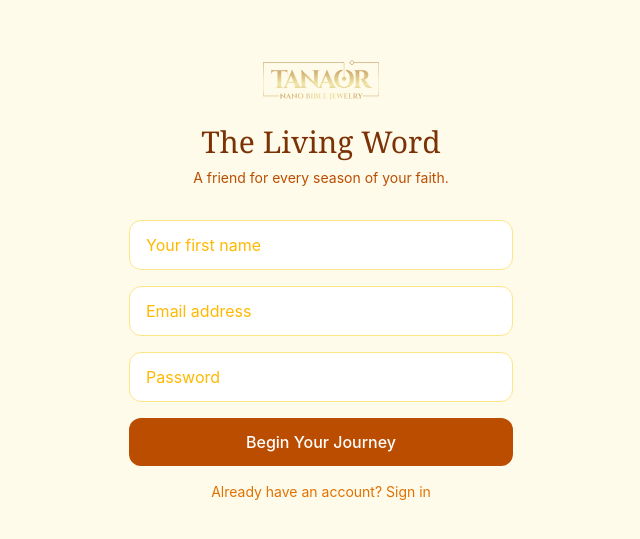
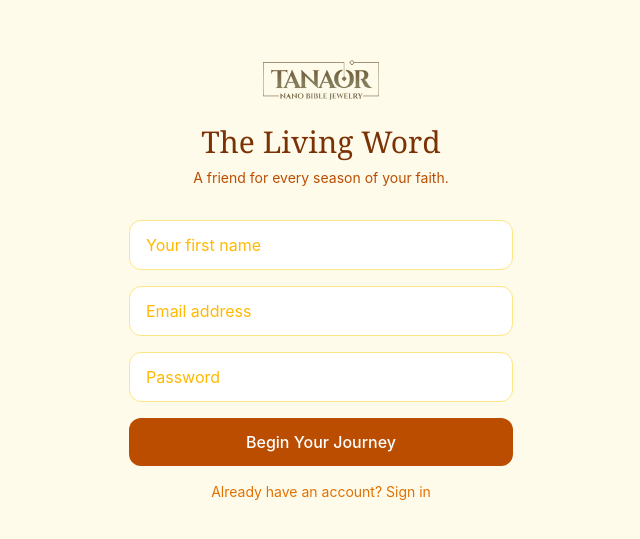
Before and after one commit to tanaor/the-living-word, a React (Vite) app: page / in a window 1280 px wide. Shown: the part 119-658 px from the top of the page, without its empty margins (319-959 px from the left). Built offline with nearby package versions, Linux system fonts and the light colour scheme; no server answers.

Commit message:
fix: darken Tanaor logo further with brightness filter

```diff
--- a/src/components/AuthPage.tsx
+++ b/src/components/AuthPage.tsx
@@ -38,7 +38,7 @@ export default function AuthPage({ onSignUp, onSignIn }: AuthPageProps) {
           <img
             src="/the-living-word/tanaor-logo.png"
             alt="Tanaor"
-            className="h-10 mx-auto mb-6"
+            className="h-10 mx-auto mb-6" style={{ filter: "brightness(0.55)" }}
           />
           <h1 className="text-3xl font-serif text-amber-900 mb-2">
             The Living Word
--- a/src/components/ChatPage.tsx
+++ b/src/components/ChatPage.tsx
@@ -128,7 +128,7 @@ export default function ChatPage({ userId, userName, onSignOut }: ChatPageProps)
               <img
                 src="/the-living-word/tanaor-logo.png"
                 alt="Tanaor"
-                className="h-5 mb-0.5"
+                className="h-5 mb-0.5" style={{ filter: "brightness(0.55)" }}
               />
               <h1 className="font-serif text-amber-900 text-sm leading-tight">The Living Word</h1>
             </div>
```
